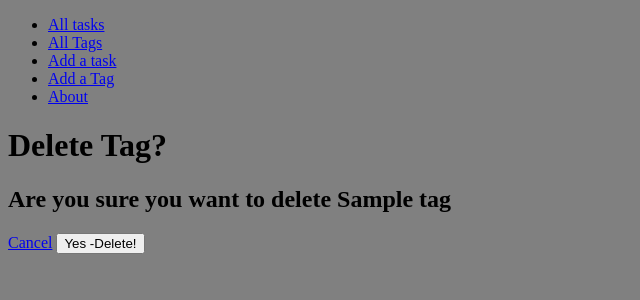
After one commit to EddieC97/Task-Flow, a Django app: page /tags/1/delete/ in a window 1280 px wide. The commit adds this page. Shown: the top 300 px of the page, without its empty margins (0-640 px from the left). Run offline with Django 5.2, Linux system fonts and the light colour scheme; tables that the repository leaves empty hold one stand-in row (values such as "Sample post").

Commit message:
TagDelete working

```diff
--- /dev/null
+++ b/main_app/templates/main_app/tag_confirm_delete.html
@@ -0,0 +1,16 @@
+{% extends 'base.html' %}
+{% load static %}
+{% block content %}
+
+<div>
+    <h1>Delete Tag?</h1>
+</div>
+<h2>Are you sure you want to delete {{object.name}}</h2>
+
+<form action="" method="post">
+    {% csrf_token %}
+    <a href="{% url 'tag-detail' tag.id %}">Cancel</a>
+    <button type="submit">Yes -Delete!</button>
+</form>
+
+{% endblock %}
--- a/main_app/templates/main_app/tag_detail.html
+++ b/main_app/templates/main_app/tag_detail.html
@@ -13,6 +13,6 @@
     </div>
 </div>
 <a href="{% url 'tag-update' tag.id %}" class="btn warn">Edit</a>
-<a href="" class="btn danger">Delete</a>
+<a href="{% url 'tag-delete' tag.id %}" class="btn danger">Delete</a>
 
 {% endblock %}
--- a/main_app/urls.py
+++ b/main_app/urls.py
@@ -13,6 +13,7 @@ urlpatterns = [
     path('tags/', views.TagList.as_view(), name='tag-index'),
     path('tags/<int:pk>/', views.TagDetail.as_view(), name='tag-detail'),
     path('tags/<int:pk>/update/', views.TagUpdate.as_view(), name='tag-update'),
+    path('tags/<int:pk>/delete/', views.TagDelete.as_view(), name='tag-delete'),
 
 
 
--- a/main_app/views.py
+++ b/main_app/views.py
@@ -65,6 +65,10 @@ class TagUpdate(UpdateView):
     model = Tag
     fields = ['name', 'color']
 
+class TagDelete(DeleteView):
+    model = Tag
+    success_url ='/tags/'
+
 
     # TODO
     # TODO 2. try-catch block for better error handling
```
